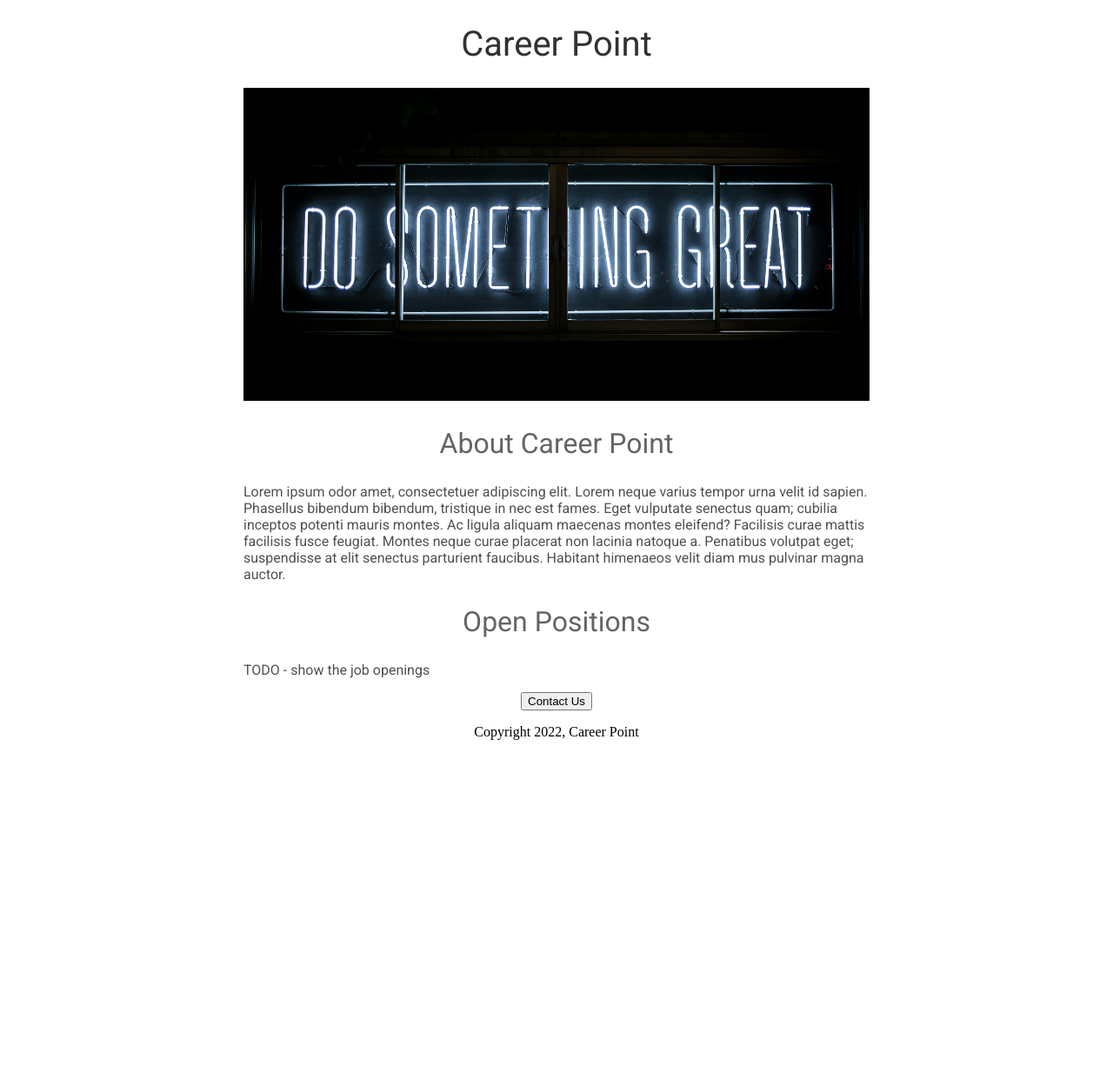
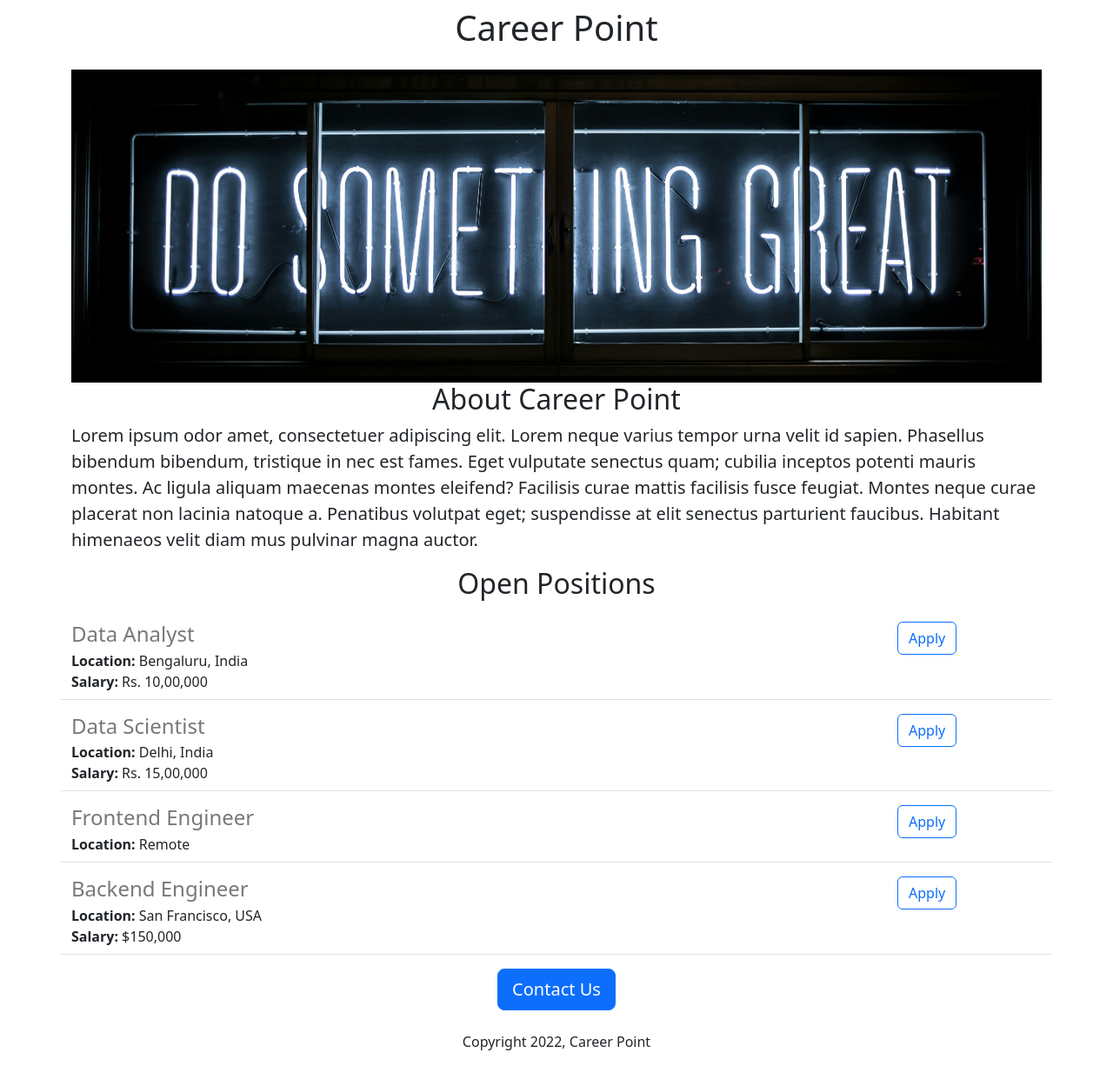
Before and after one commit to abhigyan2003/flask-web, a Flask app: page / in a window 1280 px wide. Shown: the whole page at 87% size. Before the commit the page ends 851 px from the top, so only its background shows below. Run offline with Flask 3, Linux system fonts and the light colour scheme.

Commit message:
added dynamic data and api route

```diff
--- a/app.py
+++ b/app.py
@@ -1,12 +1,36 @@
-from flask import Flask, render_template
+from flask import Flask, render_template,jsonify
 
 app = Flask(__name__)
+
+JOBS = [{
+    'id': 1,
+    'title': 'Data Analyst',
+    'location': 'Bengaluru, India',
+    'salary': 'Rs. 10,00,000'
+}, {
+    'id': 2,
+    'title': 'Data Scientist',
+    'location': 'Delhi, India',
+    'salary': 'Rs. 15,00,000'
+}, {
+    'id': 3,
+    'title': 'Frontend Engineer',
+    'location': 'Remote'
+}, {
+    'id': 4,
+    'title': 'Backend Engineer',
+    'location': 'San Francisco, USA',
+    'salary': '$150,000'
+}]
 
 
 @app.route("/")
 def career_point():
-  return render_template('home.html')
+  return render_template('home.html', jobs=JOBS)
 
+@app.route("/api/jobs")
+def list_jobs():
+  return jsonify(JOBS)
 
 if __name__ == "__main__":
   app.run(host='0.0.0.0', debug=True)
--- a/templates/home.html
+++ b/templates/home.html
@@ -8,56 +8,36 @@
   <!-- Import Roboto font from Google Fonts -->
   <link href="https://fonts.googleapis.com/css2?family=Roboto:wght@400&display=swap" rel="stylesheet">
 
+
+  <link href="https://cdn.jsdelivr.net/npm/bootstrap@5.3.3/dist/css/bootstrap.min.css" rel="stylesheet" integrity="sha384-QWTKZyjpPEjISv5WaRU9OFeRpok6YctnYmDr5pNlyT2bRjXh0JMhjY6hW+ALEwIH" crossorigin="anonymous">
   <style>
-    h1 {
-      font-size: 40px;
-      font-family: 'Roboto', sans-serif;
-      font-weight: normal;
-      color: rgb(50,50,50);
-      text-align: center;
-    }
-
     #banner{
-      width: 100%;
-      height: 360px;
+      height:360px;
+      width:100%;
       object-fit:cover;
-    }
-
-    h2 {
-      font-family: 'Roboto', sans-serif;
-      font-size: 32px;
-      color: rgb(100,100,100);
-      text-align: center;
-      font-weight: normal;
-    }
-
-    .bodytext {
-      font-family: 'Roboto', sans-serif;
-      color: rgb(80,80,80);
-    }
-
-    #container {
-      max-width: 720px;
-      margin: 0 auto;
     }
   </style>
 </head>
 <body>
-  <div id="container">
-    <h1>Career Point</h1>
-    <img id="banner" src="https://c6f4939a-681b-418f-b576-a261de8c1c17-00-3bwnayxbwgyyk.sisko.replit.dev/static/banner.jpg" >
+  <div class="container" >
+    <h1 class="text-center mt-2 mb-4" >Career Point</h1>
+    <img class="img-fluid" id="banner" src="https://c6f4939a-681b-418f-b576-a261de8c1c17-00-3bwnayxbwgyyk.sisko.replit.dev/static/banner.jpg" >
 
-    <h2>About Career Point</h2>
-    <p class="bodytext">Lorem ipsum odor amet, consectetuer adipiscing elit. Lorem neque varius tempor urna velit id sapien. Phasellus bibendum bibendum, tristique in nec est fames. Eget vulputate senectus quam; cubilia inceptos potenti mauris montes. Ac ligula aliquam maecenas montes eleifend? Facilisis curae mattis facilisis fusce feugiat.
+    <h2 class="text-center">About Career Point</h2>
+    <p class="lead">Lorem ipsum odor amet, consectetuer adipiscing elit. Lorem neque varius tempor urna velit id sapien. Phasellus bibendum bibendum, tristique in nec est fames. Eget vulputate senectus quam; cubilia inceptos potenti mauris montes. Ac ligula aliquam maecenas montes eleifend? Facilisis curae mattis facilisis fusce feugiat.
 
     Montes neque curae placerat non lacinia natoque a. Penatibus volutpat eget; suspendisse at elit senectus parturient faucibus. Habitant himenaeos velit diam mus pulvinar magna auctor.</p>
 
-    <h2>Open Positions</h2>
-    <p class="bodytext">TODO - show the job openings</p>
+    <h2 class="text-center mt-2 mb-4">Open Positions</h2>
+    <p >
+      {% for job in jobs %}
+        {% include 'jobitem.html' %}
+      {% endfor %}
+    </p>
 
-    <div style="text-align:center">
-      <button>Contact Us</button>
-      <p>Copyright 2022, Career Point</p>
+    <div class="text-center">
+      <button class="btn btn-primary btn-lg">Contact Us</button>
+      <p class="mt-4">Copyright 2022, Career Point</p>
     </div>
   </div>
 </body>
--- /dev/null
+++ b/templates/jobitem.html
@@ -0,0 +1,20 @@
+<div class="border-bottom row" style="margin-bottom:16px;padding-bottom:8px;">
+  <div class="col-10">
+    <h4
+      style="color:rgb(120,120,120); margin-bottom:4px;">
+      {{job['title']}}
+    </h4>
+    <div>
+      <b>Location:</b> {{job['location']}}
+    </div>
+    {% if 'salary' in job %}
+    <div>
+      <b>Salary:</b> {{job['salary']}}
+    </div>
+    {% endif %}
+  </div>
+  <div class="col-2 padding-right:16px">
+    <a href="mailto:hello@jovian.ai?subject=Application%20for%20{{job['title']}}&body=My%20name%3A%20%3Cyour%20name%20here%3E%0D%0A%0D%0AMy%20Resume%20link%3A%20%3Cresume%20link%3E%0D%0A%0D%0AMy%20LinkedIn%20link%3A%20%3Clinkedin%20in%3E%0D%0A%0D%0A" type="button" class="btn btn-outline-primary float-right align-middle" >Apply</a>
+  </div>
+
+</div>
```
